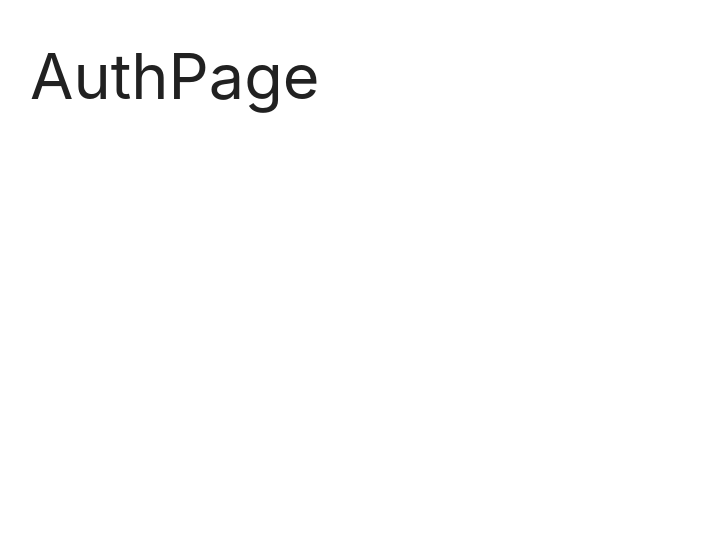
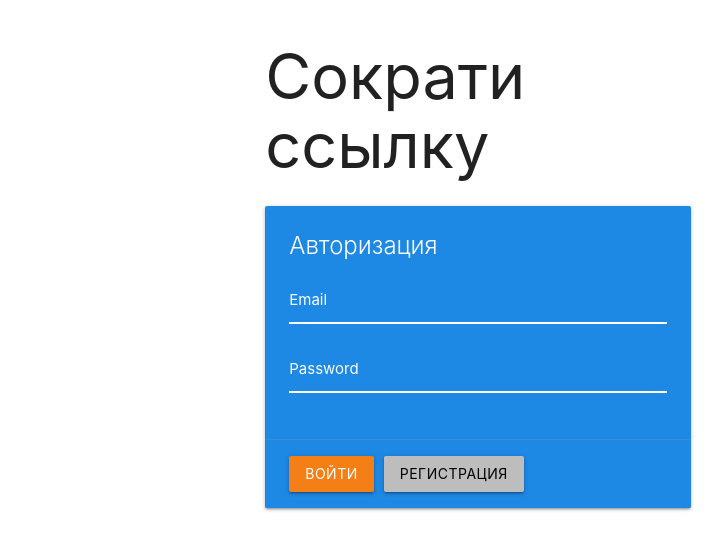
Before and after one commit to chopsqd/mern-app, a React (Create React App) app in the folder client/: page / in a window 1280 px wide. Shown: the top 550 px of the page, without its empty margins (162-886 px from the left). Built offline with nearby package versions, Linux system fonts and the light colour scheme.

Commit message:
Implemented the registration functionality

```diff
--- a/client/package.json
+++ b/client/package.json
@@ -25,6 +25,7 @@
       "react-app/jest"
     ]
   },
+  "proxy": "http://localhost:5000",
   "browserslist": {
     "production": [
       ">0.2%",
--- /dev/null
+++ b/client/src/hooks/http.hook.js
@@ -0,0 +1,35 @@
+import {useState, useCallback} from 'react'
+
+export const useHttp = () => {
+    const [loading, setLoading] = useState(false)
+    const [error, setError] = useState(null)
+
+    const request = useCallback(async (url, method = 'GET', body = null, headers = {}) => {
+        setLoading(true)
+        try {
+            if(body) {
+                body = JSON.stringify(body)
+                headers['Content-Type'] = 'application/json'
+            }
+
+            const response = await fetch(url, {method, body, headers})
+            const data = await response.json()
+
+            if(!response.ok) {
+                throw new Error(data.message || 'Что-то пошло не так')
+            }
+
+            setLoading(false)
+
+            return data
+        } catch(e) {
+            setLoading(false)
+            setError(e.message)
+            throw e
+        }
+    }, [])
+
+    const clearError = () => setError(null)
+
+    return {loading, request, error, clearError}
+}
--- /dev/null
+++ b/client/src/hooks/message.hook.js
@@ -0,0 +1,9 @@
+import {useCallback} from "react";
+
+export const useMessage = () => {
+    return useCallback((text) => {
+        if(window.M && text) {
+            window.M.toast({html: text})
+        }
+    }, [])
+}
--- a/client/src/index.css
+++ b/client/src/index.css
@@ -1 +1,19 @@
 @import "~materialize-css/dist/css/materialize.min.css";
+
+input.yellow-input {
+    border-bottom: 1px solid #fff!important;
+    box-shadow: 0 1px 0 0 #fff!important;
+}
+
+input.yellow-input + label {
+    color: #fff!important;
+}
+
+input.yellow-input:focus + label {
+    color: #ffeb3b!important;
+}
+
+input.yellow-input:focus {
+    border-bottom: 1px solid #ffeb3b!important;
+    box-shadow: 0 1px 0 0 #ffeb3b!important;
+}
--- a/client/src/pages/AuthPage.js
+++ b/client/src/pages/AuthPage.js
@@ -1,9 +1,82 @@
-import React from 'react';
+import React, {useEffect, useState} from 'react';
+import {useHttp} from "../hooks/http.hook";
+import {useMessage} from "../hooks/message.hook";
 
 export const AuthPage = () => {
+    const message = useMessage()
+    const {loading, error, request, clearError} = useHttp()
+    const [form, setForm] = useState({
+        email: '', password: ''
+    })
+
+    useEffect(() => {
+        message(error)
+        clearError()
+    }, [error, message, clearError])
+
+    const changeHandler = event => {
+        setForm({ ...form, [event.target.name]: event.target.value })
+    }
+
+    const registerHandler = async () => {
+        try {
+            const data = await request('/api/auth/register', 'POST', {...form})
+            message(data.message)
+        } catch(e) {
+            console.log('Error: ', e)
+        }
+    }
+
     return (
-        <div>
-            <h1>AuthPage</h1>
+        <div className={"row"}>
+            <div className="col s6 offset-s3">
+                <h1>Сократи ссылку</h1>
+
+                <div className="card blue darken-1">
+                    <div className="card-content white-text">
+                        <span className="card-title">Авторизация</span>
+                        <div>
+                            <div className="input-field">
+                                <input
+                                    id="email"
+                                    type="text"
+                                    name="email"
+                                    className="yellow-input"
+                                    onChange={changeHandler}
+                                />
+                                <label htmlFor="email">Email</label>
+                            </div>
+
+                            <div className="input-field">
+                                <input
+                                    id="password"
+                                    type="password"
+                                    name="password"
+                                    className="yellow-input"
+                                    onChange={changeHandler}
+                                />
+                                <label htmlFor="password">Password</label>
+                            </div>
+                        </div>
+                    </div>
+                    <div className="card-action">
+                        <button
+                            className={"btn yellow darken-4"}
+                            style={{marginRight: 10}}
+                            disabled={loading}
+                        >
+                            Войти
+                        </button>
+                        <button
+                            className={"btn grey lighten-1 black-text"}
+                            onClick={registerHandler}
+                            disabled={loading}
+                        >
+                            Регистрация
+                        </button>
+                    </div>
+                </div>
+            </div>
         </div>
-    );
+);
 };
```
Also changed, not shown: 1 other file (tests, documents, lock files or other folders).
